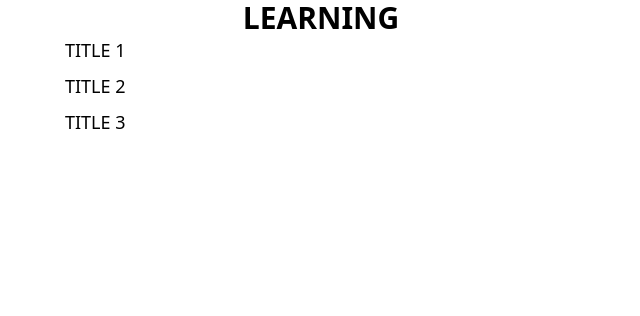
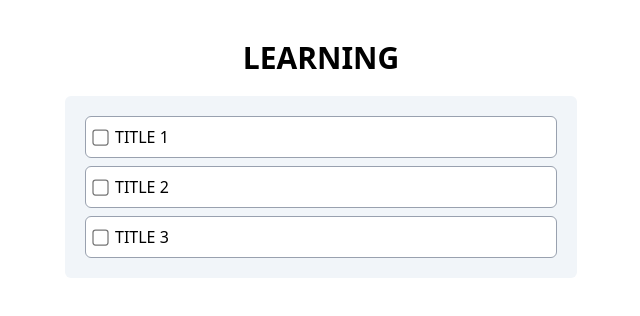
Before and after one commit to Chokos/LerningFast, a React (Vite) app: page / in a window 1280 px wide. Shown: the top 316 px of the page, without its empty margins (319-959 px from the left). Built offline with nearby package versions, Linux system fonts and the light colour scheme.

Commit message:
basic controls

```diff
--- a/src/App.tsx
+++ b/src/App.tsx
@@ -1,23 +1,29 @@
 import {dummyData} from "./data/todos.ts";
+import Todoitem from "./componets/Todoitem.tsx";
 
 
 function App() {
+
+    function setCompleted(id:number,completed:boolean){
+        alert(`Todo with id ${id} is ${completed ? 'completed' : 'not completed'}`);
+    }
+
     return (
-    <main className="learningfast">
+        <main className="py-10 h-screen space-y-5">
           <h2 className = "font-bold text-3xl text-center" > LEARNING</h2>
-
-        <div className="max-w-lg mx-auto">
+            <div className="max-w-lg mx-auto bg-slate-100 rounded-md p-5">
                 <div className ="space-y-2">
                     {dummyData.map(todo =>(
-                    <p key={todo.id} className="text-lg">
-                        {todo.title}
-                    </p>
+                        <Todoitem
+                            key={todo.id}
+                            todo={todo}
+                            onComplete={setCompleted}
+                        />
                     ))}
-
                 </div>
             </div>
         </main>
-  )
+      );
     }
 
-export default App
+    export default App;
--- a/src/componets/Todoitem.tsx
+++ b/src/componets/Todoitem.tsx
@@ -1,6 +1,22 @@
-export default function TodoItem() {
+import type {todo} from "../types/todo";
 
+interface TodoItemProps {
+    todo:todo;
+    onComplete: (id:number,completed:boolean) => void;
+}
+
+export default function TodoItem({todo,onComplete}:TodoItemProps) {
     return (
-        <div>TodoItem</div>
+        <div>
+            <label className="flex items-center gap-2 border rounded-md p-2 border-gray-400 bg-white hover:bg-slate-50">
+                <input type="checkbox"
+                       checked={todo.completed}
+                       onChange={(e)=> onComplete(todo.id,e.target.checked)}
+                       className="scale-125"/>
+                <span className={todo.completed ? "opacity-50 cursor-pointer" : "opacity-100"}>
+                    {todo.title}
+                </span>
+            </label>
+        </div>
     )
 }
```
Lines whose indentation alone changed are shown as unchanged.
